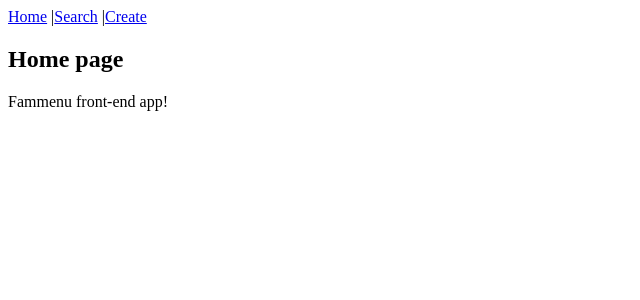
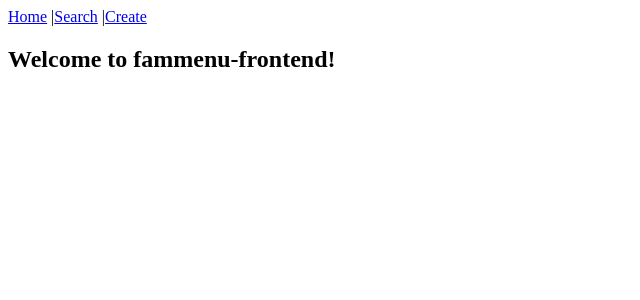
Before and after one commit to iancwwong/fammenu-frontend, a React app: page / in a window 1280 px wide. Shown: the top 300 px of the page, without its empty margins (0-640 px from the left). Built offline with nearby package versions, Linux system fonts and the light colour scheme.

Commit message:
Refactoring navbar into separate component

```diff
--- a/src/components/Navbar.js
+++ b/src/components/Navbar.js
@@ -1,50 +1,14 @@
 import React from 'react';
-import {
-    BrowserRouter as Router,
-    Switch,
-    Route,
-    Link
-} from 'react-router-dom';
+import { Link } from 'react-router-dom';
 
 const Navbar = () => (
-    <Router>
     <div>
-            <NavigationalLinks />
-            <SwitchComponent />
-        </div>
-    </Router>
-);
-
-const NavigationalLinks = () => (
         <nav>
             <Link to="/">Home</Link> |
             <Link to="/search">Search</Link> |
             <Link to="/create">Create</Link>
         </nav>
-);
-
-/* A <Switch> looks through its children <Route>s and
-    renders the FIRST one that matches the current URL. */
-const SwitchComponent = () => (
-
-    <Switch>
-        <Route path="/search" component={SearchPage} />
-        <Route path="/create" component={CreatePage} />
-        <Route path="/" component={HomePage} />
-    </Switch>
+    </div>
 );
 
 export default Navbar;
-
-// --------------------------
-const HomePage = () => (
-    <h2>Home page</h2>
-);
-
-const SearchPage = () => (
-    <h2>Search page</h2>
-);
-
-const CreatePage = () => (
-    <h2>Create page</h2>
-);
--- /dev/null
+++ b/src/components/Routes.js
@@ -0,0 +1,25 @@
+import React from 'react';
+import {
+    BrowserRouter as Router,
+    Switch,
+    Route
+} from 'react-router-dom';
+
+// Pages
+import HomePage from '../pages/HomePage';
+import SearchPage from '../pages/SearchPage';
+import CreatePage from '../pages/CreatePage';
+
+/* A <Switch> looks through its children <Route>s and
+    renders the FIRST one that matches the current URL. */
+const Routes = () => (
+    <Router>
+        <Switch>
+            <Route path="/search" component={SearchPage} />
+            <Route path="/create" component={CreatePage} />
+            <Route path="/" component={HomePage} />
+        </Switch>
+    </Router>
+);
+
+export default Routes;
--- /dev/null
+++ b/src/pages/CreatePage.js
@@ -0,0 +1,11 @@
+import React from 'react';
+import Navbar from '../components/Navbar';
+
+const CreatePage = () => (
+    <div>
+        <Navbar />
+        <h2>Create Page!</h2>
+    </div>
+);
+
+export default CreatePage;
--- /dev/null
+++ b/src/pages/HomePage.js
@@ -0,0 +1,11 @@
+import React from 'react';
+import Navbar from '../components/Navbar';
+
+const HomePage = () => (
+    <div>
+        <Navbar />
+        <h2>Welcome to fammenu-frontend!</h2>
+    </div>
+);
+
+export default HomePage;
--- /dev/null
+++ b/src/pages/SearchPage.js
@@ -0,0 +1,11 @@
+import React from 'react';
+import Navbar from '../components/Navbar';
+
+const SearchPage = () => (
+    <div>
+        <Navbar />
+        <h2>Search Page!</h2>
+    </div>
+);
+
+export default SearchPage;
--- a/src/pages/_app.js
+++ b/src/pages/_app.js
@@ -1,10 +1,9 @@
 import React from 'react';
-import Navbar from '../components/Navbar';
+import Routes from '../components/Routes';
 
 const App = () => (
     <div>
-        <Navbar />
-        <p>Fammenu front-end app!</p>
+        <Routes />
     </div>
 )
 
```
Lines whose indentation alone changed are shown as unchanged.
